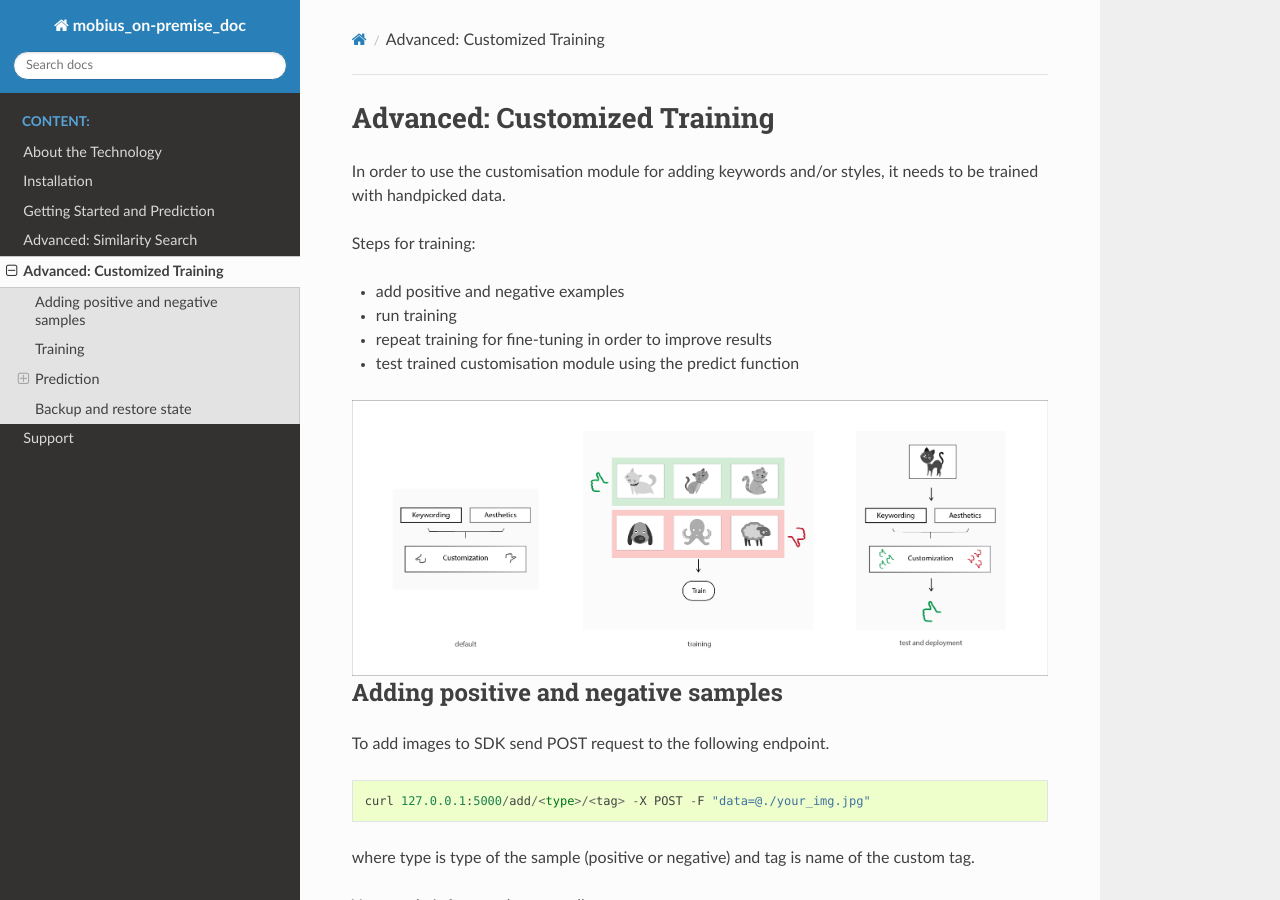
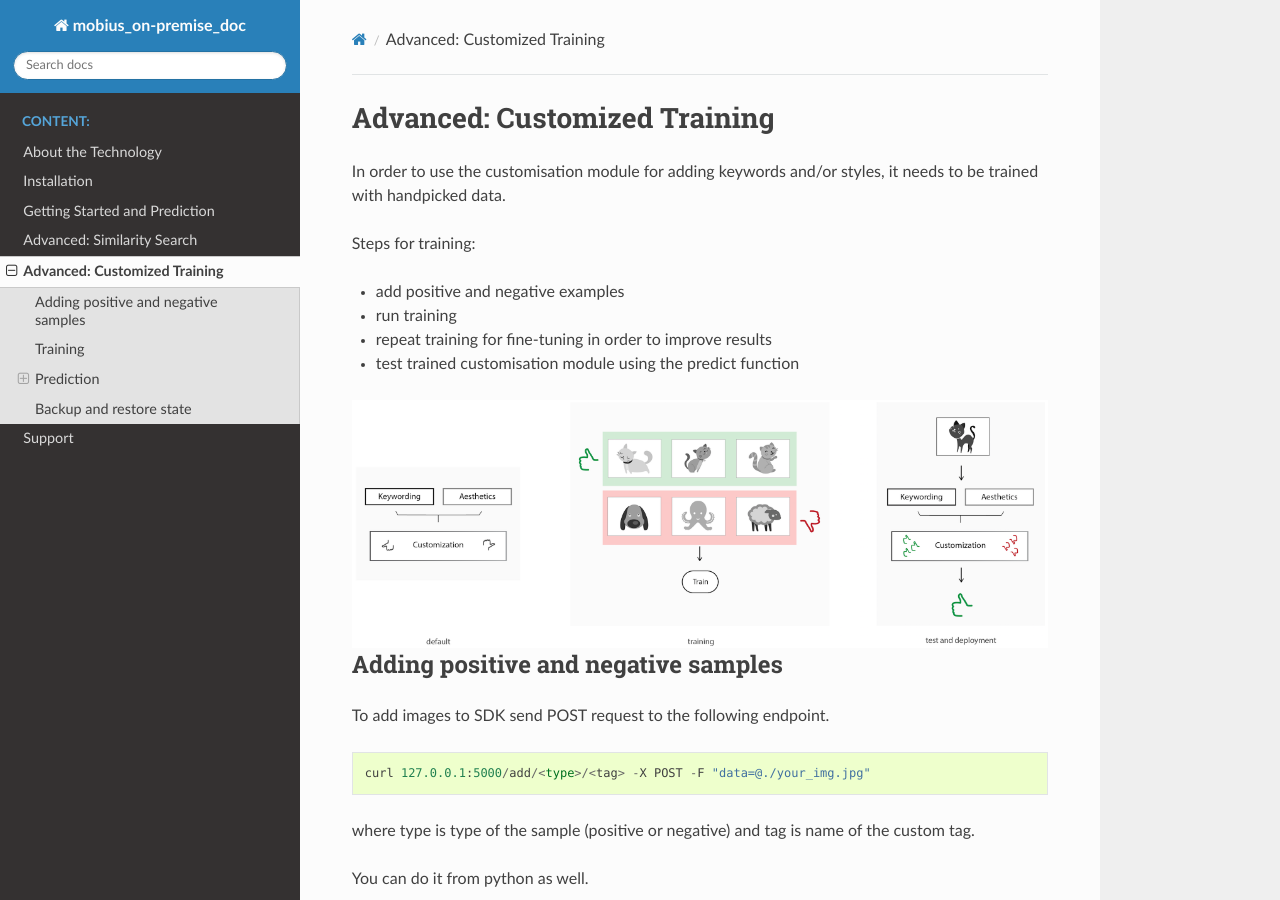
Before and after one commit to rumlingd/mobius_on-premise_doc, a Sphinx documentation site: the page built from source/advanced-training.rst, in a window 1280 px wide and 900 px high. Built offline with Sphinx 7.4.7 and the Read the Docs theme 2.0.0, drawn with Linux system fonts in a browser that asks for light colours; formulas are drawn with MathJax 3.

Commit message:
replace training image with crop ver

```diff
--- a/source/advanced-training.rst
+++ b/source/advanced-training.rst
@@ -11,7 +11,7 @@ Steps for training:
 * test trained customisation module using the predict function
 
 .. image::
-   data/PA2.png
+   data/PA3.png
    :align: center
 
 Adding positive and negative samples
```
Also changed, not shown: source/data/PA3.png (added).
